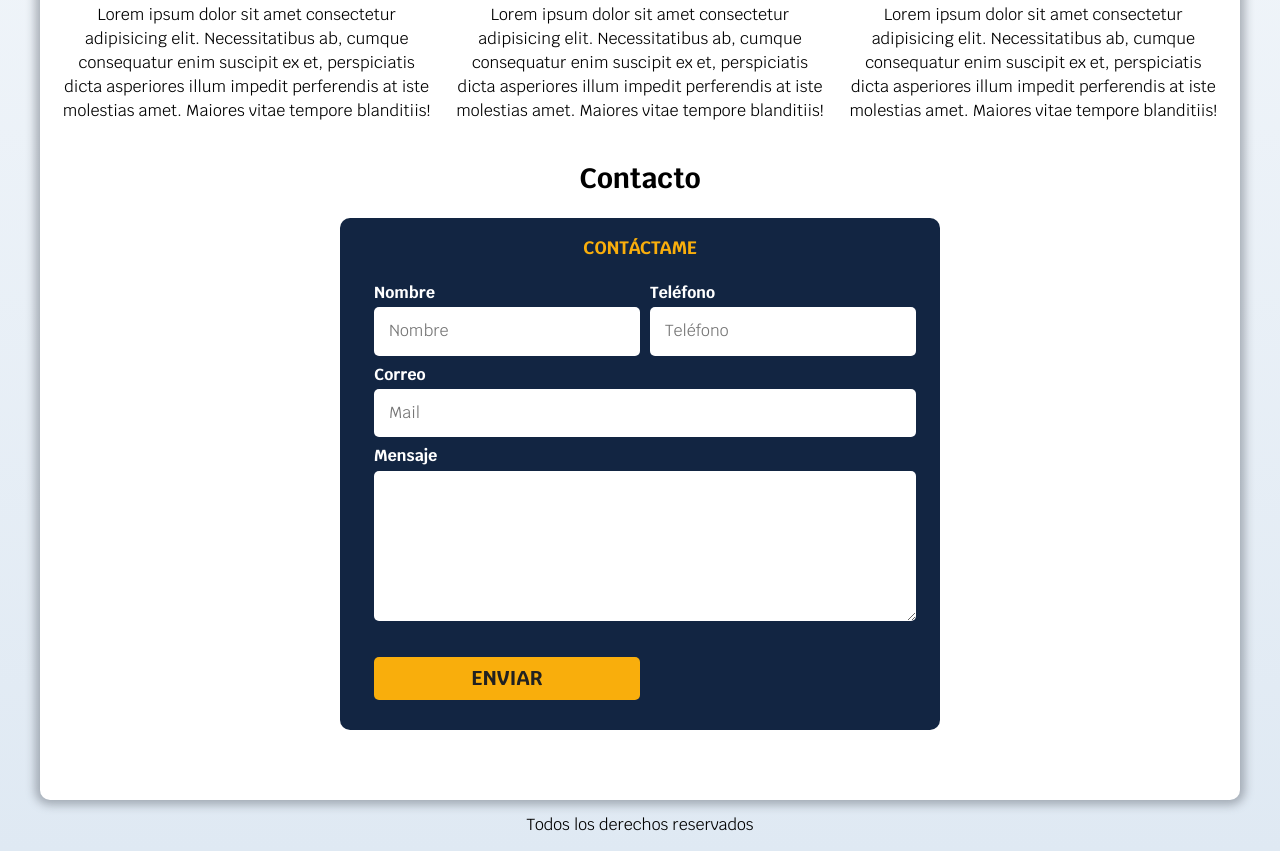
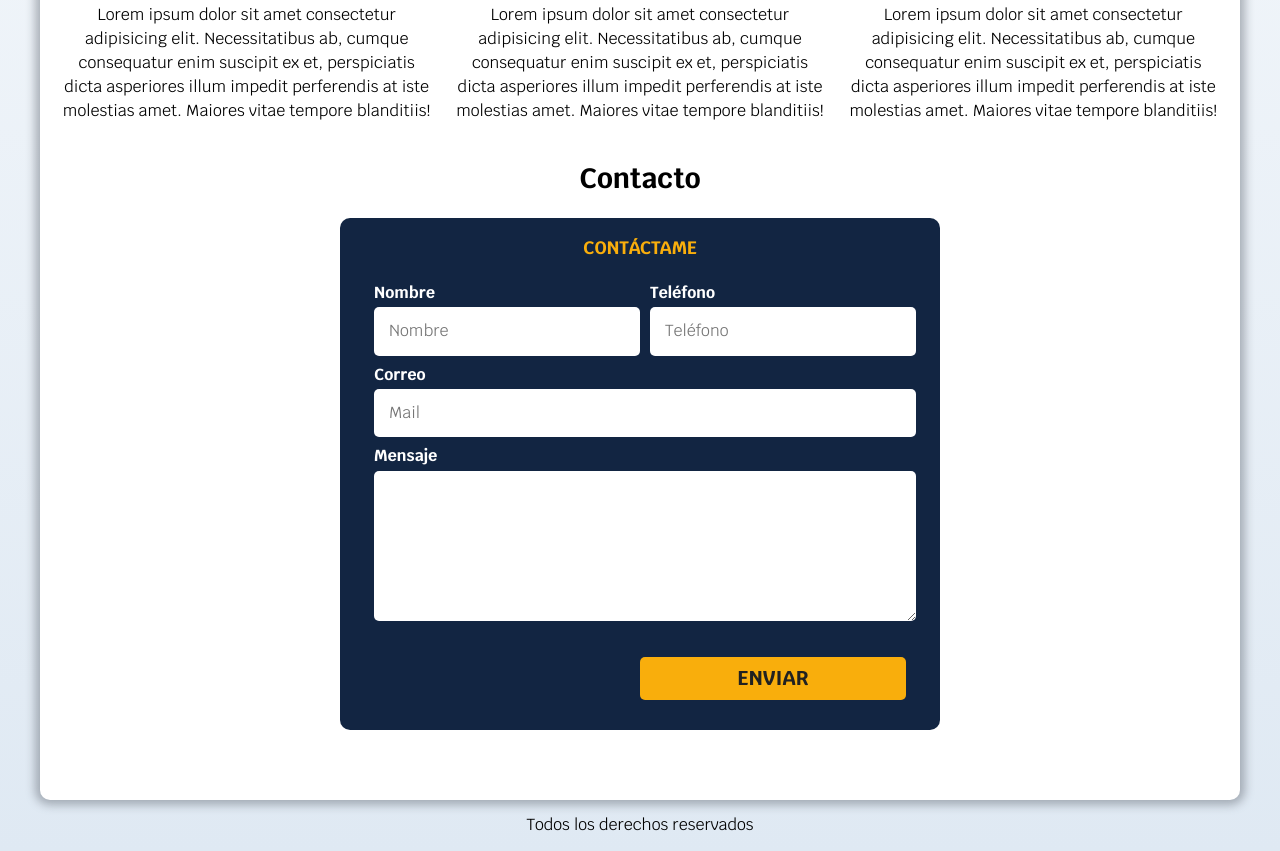
Before and after one commit to rsanlazaro/Personal-landing-page, a plain HTML site: page index.html in a window 1280 px wide. Shown: the part 926-1777 px from the top of the page. Drawn offline with nearby package versions, Linux system fonts and the light colour scheme.

Commit message:
'Submit' button aligned

```diff
--- a/css/style.css
+++ b/css/style.css
@@ -15,7 +15,7 @@ html {
 
 .servicio,
 .navegacion-principal,
-.formulario{
+.formulario {
   scroll-snap-align: center;
   scroll-snap-stop: normal;
 }
@@ -244,6 +244,15 @@ h3 {
   .campo:nth-child(4) {
     grid-column: 1 / 3;
   }
+
+  .submit {
+    display: flex;
+    justify-content: flex-end;
+  }
+
+  input[type="submit"] {
+    width: 50%;
+  }
 }
 .campo {
   margin-bottom: 1rem;
--- a/index.html
+++ b/index.html
@@ -209,10 +209,9 @@
                 <label for="">Mensaje</label>
                 <textarea name="" id=""></textarea>
               </div>
-
-              <div>
-                <input type="submit" class="boton w-100" value="Enviar" />
-              </div>
+            </div>
+            <div class="submit">
+              <input type="submit" class="boton w-100" value="Enviar" />
             </div>
           </fieldset>
         </form>
```
